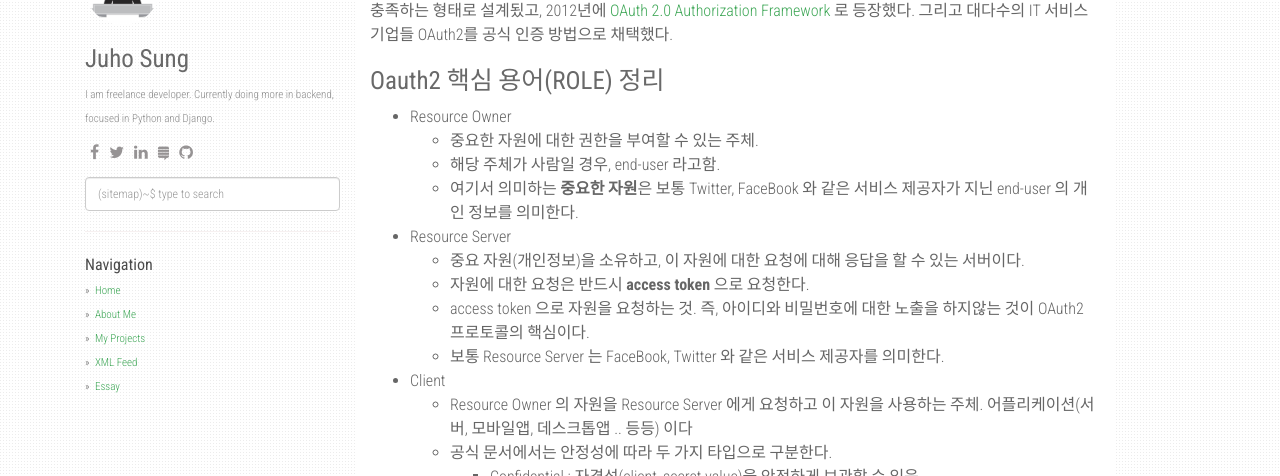
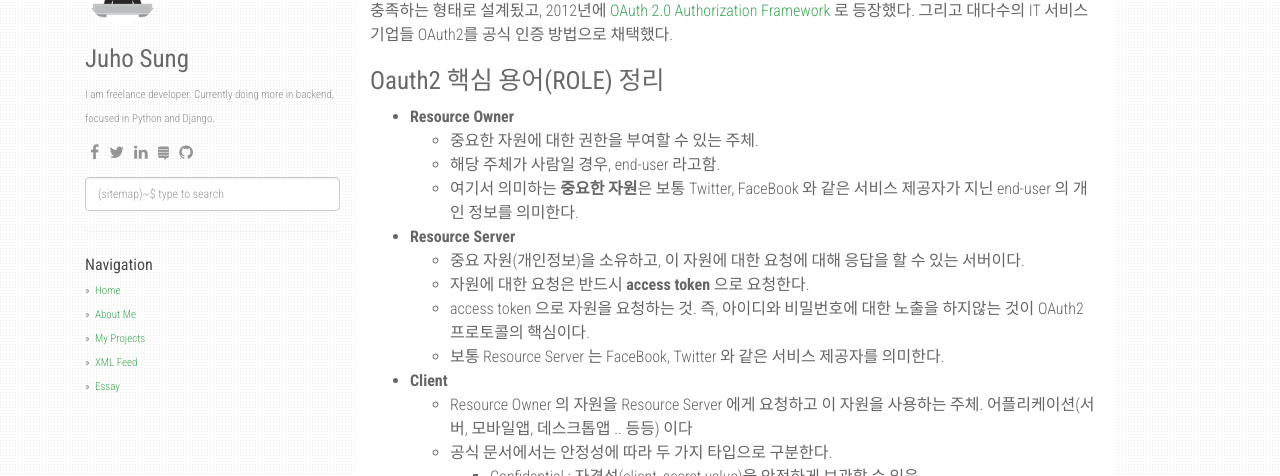
Before and after one commit to ktjooho/ktjooho.github.io, a Jekyll site: the page built from _posts/2019-01-05-review-oauth2.markdown, in a window 1280 px wide and 900 px high, scrolled down 604 px. Shown: the part 150-626 px from the top of the window. Built offline with Jekyll 4.4.1, drawn with Linux system fonts in a browser that asks for light colours; nearby versions of some CDN libraries; comment, search, counter and statistics services are not loaded.

```diff
--- a/_posts/2019-01-05-review-oauth2.markdown
+++ b/_posts/2019-01-05-review-oauth2.markdown
@@ -21,18 +21,18 @@ OAuth2 관련된 코드를 [WebFlux(Reactive Web)](https://docs.spring.io/spring
 
 
 # Oauth2 핵심 용어(ROLE) 정리
-- Resource Owner
+- **Resource Owner**
   - 중요한 자원에 대한 권한을 부여할 수 있는 주체.
   - 해당 주체가 사람일 경우, end-user 라고함.
   - 여기서 의미하는 **중요한 자원**은 보통 Twitter, FaceBook 와 같은 서비스 제공자가 지닌 end-user 의 개인 정보를 의미한다.
 
-- Resource Server
+- **Resource Server**
   - 중요 자원(개인정보)을 소유하고, 이 자원에 대한 요청에 대해 응답을 할 수 있는 서버이다.
   - 자원에 대한 요청은 반드시 **access token** 으로 요청한다.
   - access token 으로 자원을 요청하는 것. 즉, 아이디와 비밀번호에 대한 노출을 하지않는 것이 OAuth2 프로토콜의 핵심이다.
   - 보통 Resource Server 는 FaceBook, Twitter 와 같은 서비스 제공자를 의미한다.
 
-- Client
+- **Client**
   - Resource Owner 의 자원을 Resource Server 에게 요청하고 이 자원을 사용하는 주체. 어플리케이션(서버, 모바일앱, 데스크톱앱 .. 등등) 이다
   - 공식 문서에서는 안정성에 따라 두 가지 타입으로 구분한다.
      - Confidential  : 자격성(client_secret value)을 안전하게 보관할 수 있음.
@@ -47,7 +47,7 @@ OAuth2 관련된 코드를 [WebFlux(Reactive Web)](https://docs.spring.io/spring
        - Resource Owner에 의해 디바이스에 설치되고, 실행되는 형태의 어플리케이션이다. 예를 들면 스마트폰 앱을 들 수 있다.
        - 클라이언트 자격 증명이 어플리케이션에 포함될 수 있고, 추출해내기도 쉬울 수 있지만, 상황에 따라서 자격 증명 내용을 안전하게 보호받을 수 있음. ( 예 : 트위터 앱, 페이스북 앱)
 
-- Authorization Server
+- **Authorization Server**
   - Client가 Resource Owner 에 대한 인증과 권한을 획득한 뒤에, access token 을 Client 에 발급해주는 서버이다.
   - Authorization Server 와 Resource Server 간의 통신에 대해서는 구현하는 측마다 상이하다.
   - 가능한 형상
```
